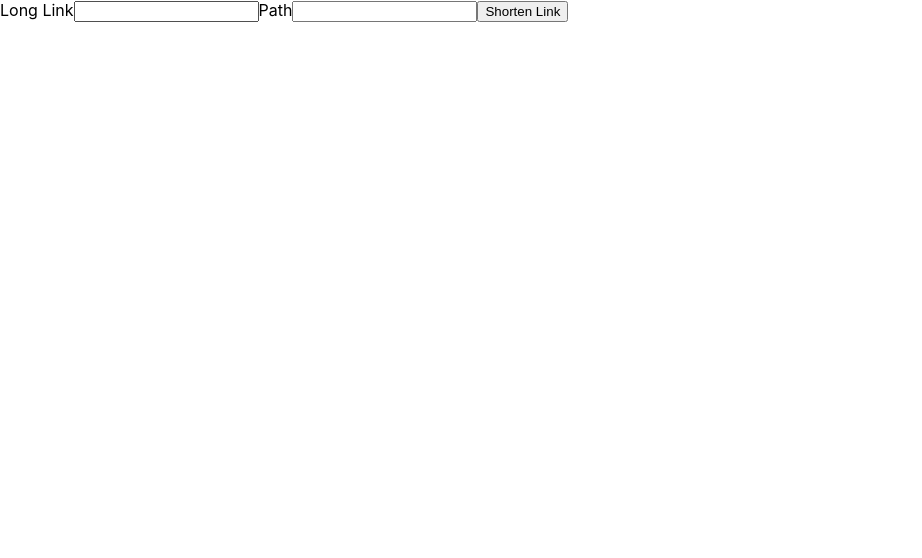
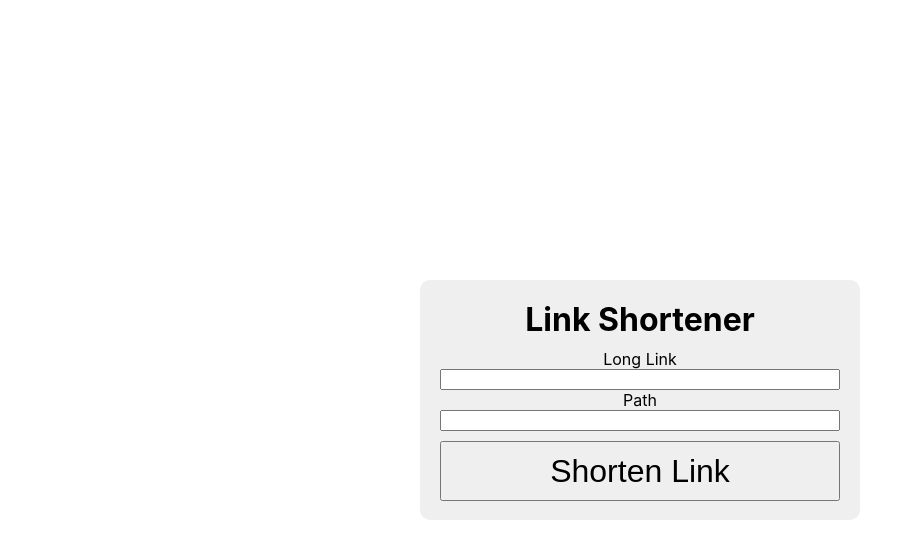
Before and after one commit to csaye/link-shortener, a React (Create React App) app: page / in a window 1280 px wide. Shown: the top 558 px of the page, without its empty margins (0-922 px from the left). Built offline with nearby package versions, Linux system fonts and the light colour scheme.

Commit message:
Improve styling.

```diff
--- a/public/index.html
+++ b/public/index.html
@@ -1,15 +1,19 @@
 <!DOCTYPE html>
 <html lang="en">
   <head>
+    <!-- meta -->
     <meta charset="utf-8" />
-    <link rel="icon" href="%PUBLIC_URL%/favicon.ico" />
     <meta name="viewport" content="width=device-width, initial-scale=1" />
     <meta name="theme-color" content="#000000" />
-    <meta
-      name="description"
-      content="Web site created using create-react-app"
-    />
+    <!-- <meta name="description" content="" /> -->
+
+    <!-- icon -->
+    <link rel="icon" href="%PUBLIC_URL%/favicon.ico" />
     <link rel="apple-touch-icon" href="%PUBLIC_URL%/logo192.png" />
+
+    <!-- style -->
+    <link href="%PUBLIC_URL%/style.css" rel="stylesheet" type="text/css">
+
     <!--
       manifest.json provides metadata used when your web app is installed on a
       user's mobile device or desktop. See https://developers.google.com/web/fundamentals/web-app-manifest/
@@ -24,7 +28,7 @@
       work correctly both with client-side routing and a non-root public URL.
       Learn how to configure a non-root public URL by running `npm run build`.
     -->
-    <title>React App</title>
+    <title>Link Shortener</title>
   </head>
   <body>
     <noscript>You need to enable JavaScript to run this app.</noscript>
--- /dev/null
+++ b/public/style.css
@@ -0,0 +1,7 @@
+html, body, #root {
+  height: 100%;
+}
+
+button {
+  cursor: pointer;
+}
--- a/src/components/App/App.css
+++ b/src/components/App/App.css
@@ -0,0 +1,33 @@
+.App {
+  height: 100%;
+  display: flex;
+  text-align: center;
+}
+
+.App .center-box {
+  width: 400px;
+  height: 200px;
+  margin: auto;
+  background: #efefef;
+  border-radius: 10px;
+  padding: 20px;
+}
+
+.App .error-text {
+  color: red;
+}
+
+.App h1 {
+  margin: 0 0 10px 0;
+}
+
+.App form {
+  display: flex;
+  flex-direction: column;
+}
+
+.App form button {
+  margin-top: 10px;
+  height: 60px;
+  font-size: 32px;
+}
--- a/src/components/App/App.js
+++ b/src/components/App/App.js
@@ -50,6 +50,7 @@ function App() {
   return (
     <div className="App">
       <div className="center-box">
+        <h1>Link Shortener</h1>
         <form onSubmit={shortenLink}>
           <label htmlFor="input-longurl">Long Link</label>
           <input
```
